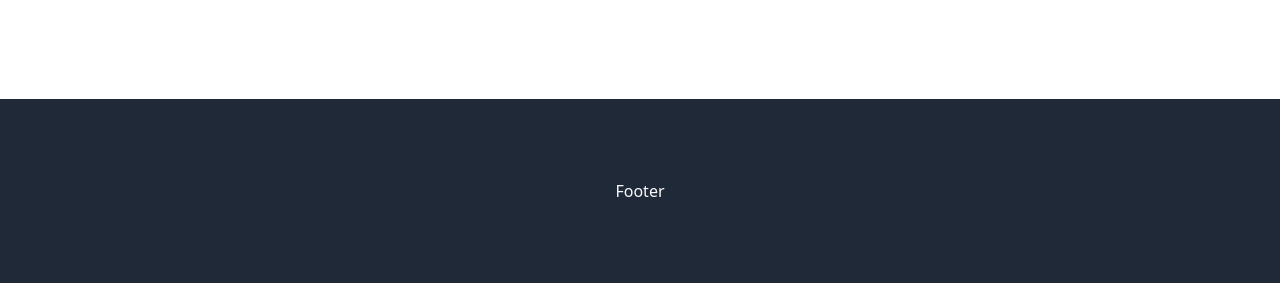
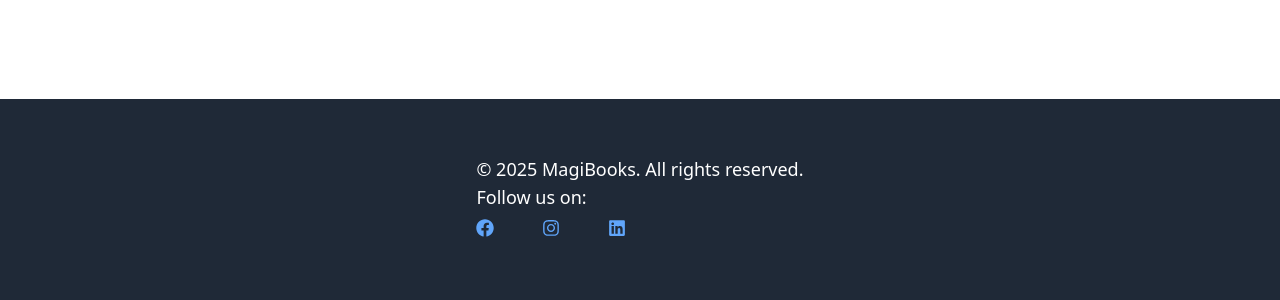
Before and after one commit to mkl007/MAJI-LIBROS, a React (Vite) app in the folder apps/client/: page /not-authorized in a window 1280 px wide. Shown: the part 813-1113 px from the top of the page. Built offline with nearby package versions, Linux system fonts and the light colour scheme; no server answers.

Commit message:
add footer content

```diff
--- a/apps/client/src/components/Footer.component.tsx
+++ b/apps/client/src/components/Footer.component.tsx
@@ -1,10 +1,20 @@
+import { Link } from "react-router-dom"
+import {FaFacebook, FaInstagram, FaLinkedin} from "react-icons/fa"
 
 export const Footer = () => {
     return (
-        // <div className="bg-violet-500 py-3 h-full bottom-0 w-full text-center">
-        <div className="w-full bg-gray-800 z-50 py-20 bottom-0 relative font-type">
-
-            <p className="text-zinc-50 text-center">Footer</p>
-        </div >
+        <div className="w-full bg-gray-800 z-50 py-14 bottom-0 relative inset-0 font-type">
+            <div className="flex justify-center items-center h-full">
+                <div className="text-white text-lg">
+                    <p>© 2025 MagiBooks. All rights reserved.</p>
+                    <p>Follow us on:</p>
+                    <div className="space-x-12 mt-2 inline-flex justify-center">
+                        <Link to={'https://www.facebook.com/profile.php?id=100009143951990'} className="text-blue-400 hover:underline"> <FaFacebook/> </Link>
+                        <Link to={'https://www.instagram.com/jonathan_berbi/'} className="text-blue-400 hover:underline"> <FaInstagram/></Link>
+                        <Link to={"https://www.linkedin.com/in/maikel-emeterio-berbi-11a7301b0/"} className="text-blue-400 hover:underline"><FaLinkedin/></Link>
+                    </div>
+                </div>
+            </div>
+        </div>
     )
 }
```
